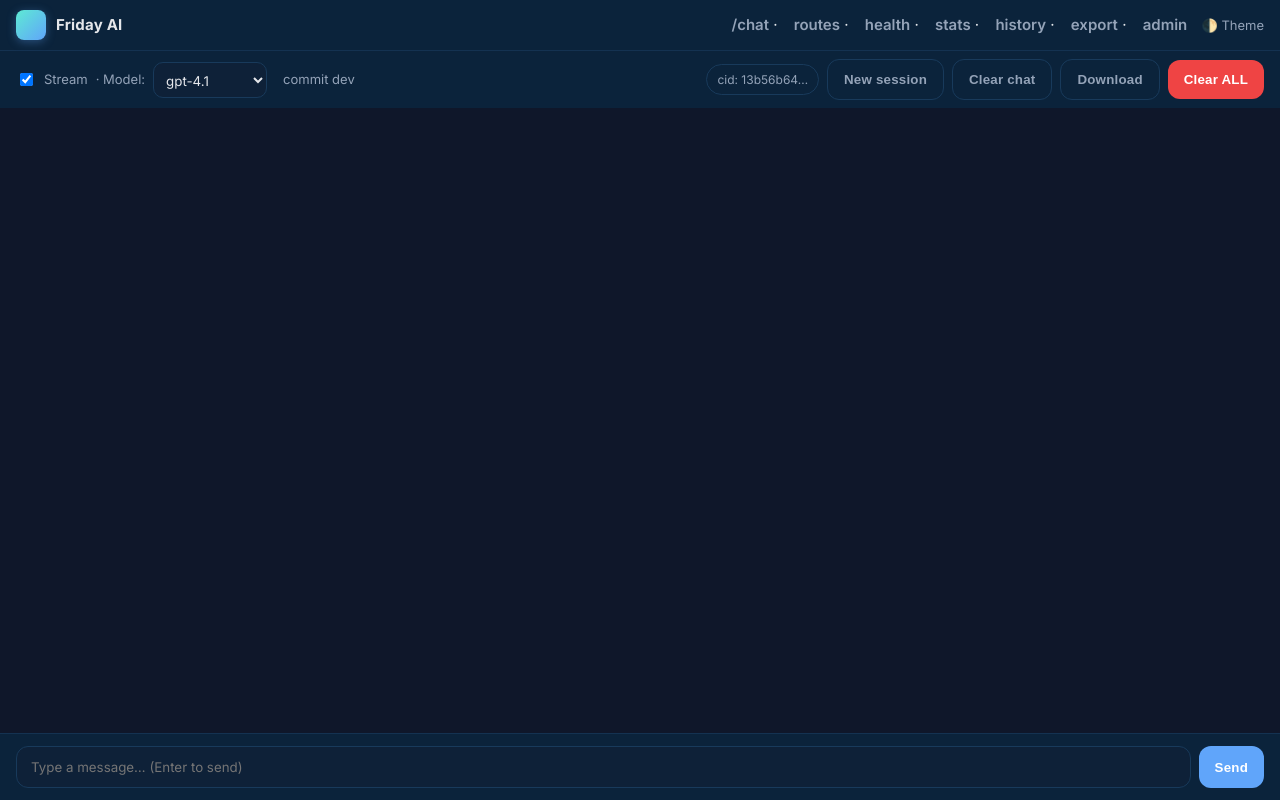
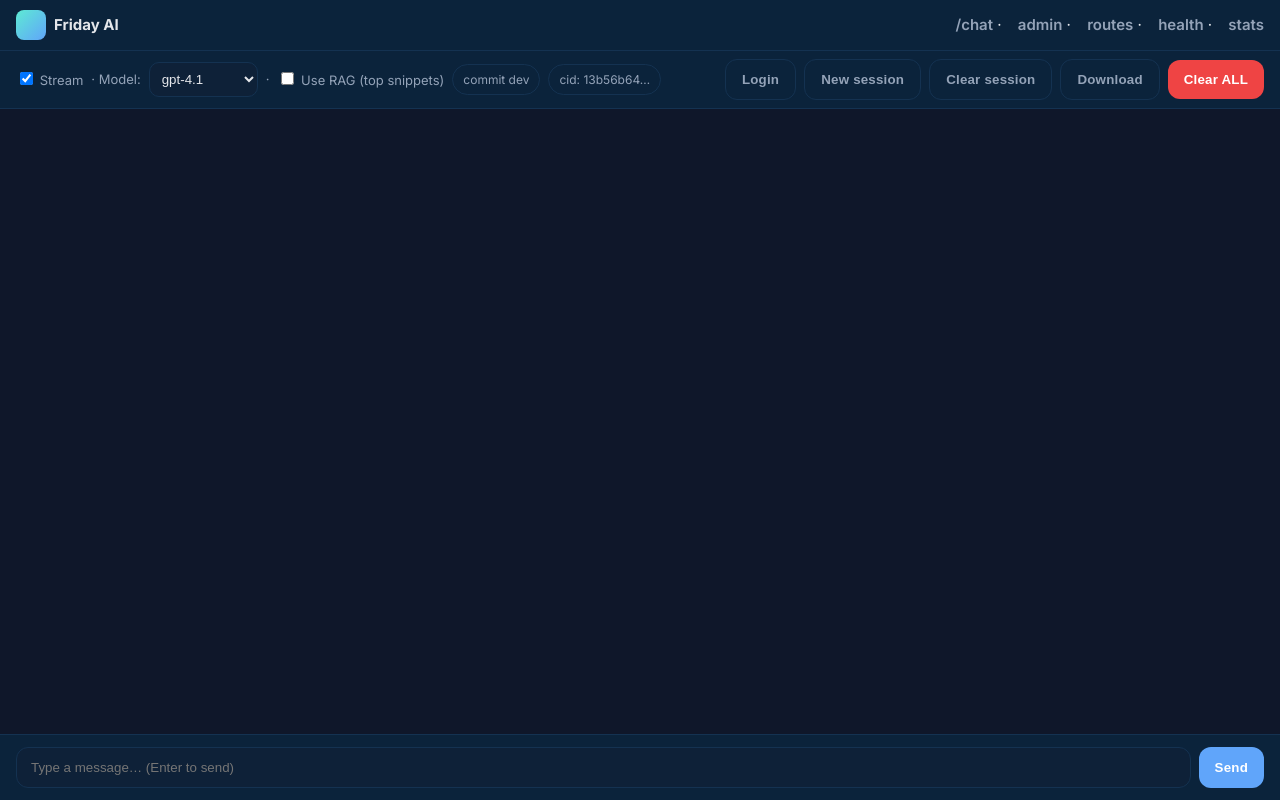
Before and after one commit to goatman88/friday_full_bundle, a Flask app: page / in a window 1280 px wide. Run offline with Flask 3, Linux system fonts and the light colour scheme.

Commit message:
Update chat.html

```diff
--- a/templates/chat.html
+++ b/templates/chat.html
@@ -4,92 +4,70 @@
   <meta charset="UTF-8" />
   <title>{{ title or "Friday AI" }}</title>
   <meta name="viewport" content="width=device-width, initial-scale=1"/>
-
-  <!-- Google Fonts (Inter) -->
-  <link rel="preconnect" href="https://fonts.googleapis.com">
-  <link rel="preconnect" href="https://fonts.gstatic.com" crossorigin>
+  <link rel="preconnect" href="https://fonts.googleapis.com"><link rel="preconnect" href="https://fonts.gstatic.com" crossorigin>
   <link href="https://fonts.googleapis.com/css2?family=Inter:wght@400;600;700&display=swap" rel="stylesheet">
-
   <style>
-    :root { --bg:#0f172a; --card:#0b233b; --ink:#e5e7eb; --muted:#94a3b8; --accent:#60a5fa; }
-    [data-theme="light"] { --bg:#f1f5f9; --card:#fff; --ink:#111; --muted:#444; --accent:#2563eb; }
-    html,body{
-      height:100%; margin:0;
-      font:15px/1.45 "Inter", system-ui, -apple-system, Segoe UI, Roboto, Arial, sans-serif;
-      background:var(--bg); color:var(--ink);
-      text-rendering:optimizeLegibility; -webkit-font-smoothing:antialiased; -moz-osx-font-smoothing:grayscale;
-    }
-    .wrap{display:flex; flex-direction:column; height:100%}
-    header{background:var(--card); border-bottom:1px solid #143251; padding:10px 16px; display:flex; justify-content:space-between; align-items:center}
-    .ttl{display:flex; align-items:center; gap:10px; font-weight:700; letter-spacing:.2px}
-    .badge{background:linear-gradient(135deg,#5eead4,#60a5fa); width:30px; height:30px; border-radius:8px; box-shadow:0 2px 10px rgba(96,165,250,.35)}
-    .links a{color:var(--muted); text-decoration:none; margin-left:12px; font-weight:600}
+    :root { --bg:#0f172a; --card:#0b233b; --ink:#e5e7eb; --muted:#94a3b8; --accent:#60a5fa; --border:#143251; }
+    html,body{height:100%;margin:0;background:var(--bg);color:var(--ink);font:15px/1.45 "Inter",system-ui,-apple-system,Segoe UI,Roboto,Arial}
+    .wrap{display:flex;flex-direction:column;height:100%}
+    header,footer{background:var(--card);border-color:var(--border)}
+    header{border-bottom:1px solid var(--border);padding:10px 16px;display:flex;justify-content:space-between;align-items:center}
+    .badge{background:linear-gradient(135deg,#5eead4,#60a5fa);width:30px;height:30px;border-radius:8px;margin-right:8px}
+    .links a{color:var(--muted);text-decoration:none;margin-left:12px;font-weight:600}
     .links a:hover{color:var(--accent)}
-    .log{flex:1; overflow:auto; padding:22px 18px; display:flex; flex-direction:column; gap:12px}
-    .bubble{max-width:72%; padding:12px 14px; border-radius:14px; white-space:pre-wrap; line-height:1.55}
-    .u{background:#0b395b; align-self:flex-end; color:#fff}
-    .a{background:#12273f; align-self:flex-start}
-    [data-theme="light"] .u{background:#dbeafe; color:#111}
-    [data-theme="light"] .a{background:#e2e8f0; color:#111}
-    .meta{font-size:13px; color:var(--muted); display:flex; justify-content:space-between; align-items:center; padding:8px 16px; background:var(--card); gap:8px; flex-wrap:wrap}
-    select{background:#0e2138; color:var(--ink); border:1px solid #183a5b; border-radius:10px; padding:8px; font-family:inherit}
-    [data-theme="light"] select{background:#fff; border:1px solid #ccc}
-    .pill{padding:6px 10px; border:1px solid #183a5b; border-radius:999px; font-size:12px}
-    footer{background:var(--card); border-top:1px solid #143251; padding:12px 16px; display:flex; gap:8px; position:sticky; bottom:0}
-    input[type=text]{flex:1; padding:12px 14px; border-radius:12px; border:1px solid #183a5b; background:#0e2138; color:var(--ink); font-family:inherit}
-    [data-theme="light"] input[type=text]{background:#fff; border:1px solid #ccc}
-    button{background:var(--accent); color:#fff; border:0; padding:12px 16px; border-radius:12px; font-weight:700; cursor:pointer; letter-spacing:.2px}
-    button.secondary{background:transparent; color:var(--muted); border:1px solid #183a5b}
+    .meta{font-size:13px;color:var(--muted);display:flex;justify-content:space-between;align-items:center;padding:8px 16px;background:var(--card);gap:8px;flex-wrap:wrap;border-bottom:1px solid var(--border)}
+    .pill{padding:6px 10px;border:1px solid var(--border);border-radius:999px;font-size:12px}
+    .log{flex:1;overflow:auto;padding:22px 18px;display:flex;flex-direction:column;gap:12px}
+    .bubble{max-width:72%;padding:12px 14px;border-radius:14px;white-space:pre-wrap;line-height:1.55}
+    .u{background:#0b395b;color:#fff;align-self:flex-end}
+    .a{background:#12273f;align-self:flex-start}
+    footer{border-top:1px solid var(--border);padding:12px 16px;display:flex;gap:8px}
+    input[type=text]{flex:1;padding:12px 14px;border-radius:12px;border:1px solid var(--border);background:#0e2138;color:var(--ink)}
+    button{background:var(--accent);color:#fff;border:0;padding:12px 16px;border-radius:12px;font-weight:700;cursor:pointer;letter-spacing:.2px}
+    button.secondary{background:transparent;color:var(--muted);border:1px solid var(--border)}
     button.warn{background:#ef4444}
-    button:hover{opacity:.92}
-    .themeToggle{cursor:pointer; margin-left:10px; font-size:13px; color:var(--muted)}
-    .row{display:flex; gap:8px; align-items:center; flex-wrap:wrap}
-    .hint{font-size:12px; color:var(--muted)}
+    select{background:#0e2138;color:var(--ink);border:1px solid var(--border);border-radius:10px;padding:8px}
+    .hint{font-size:12px;color:var(--muted)}
   </style>
 </head>
 <body>
-<div class="wrap" id="appRoot">
-
+<div class="wrap" id="root">
   <header>
-    <div class="ttl"><div class="badge"></div> Friday AI</div>
+    <div style="display:flex;align-items:center"><div class="badge"></div><strong>Friday AI</strong></div>
     <div class="links">
-      <a href="/chat">/chat</a>
-      · <a id="routesLink" href="#">routes</a>
-      · <a id="healthLink" href="#">health</a>
-      · <a id="statsLink" href="#">stats</a>
-      · <a id="historyLink" href="#">history</a>
-      · <a id="exportLink" href="#">export</a>
-      · <a href="/admin" target="_blank" title="Admin Panel">admin</a>
-      <span class="themeToggle" onclick="toggleTheme()">🌓 Theme</span>
+      <a href="/chat">/chat</a> · <a href="/admin" target="_blank">admin</a> ·
+      <a id="routesLink" href="#">routes</a> · <a id="healthLink" href="#">health</a> · <a id="statsLink" href="#">stats</a>
     </div>
   </header>
 
   <div class="meta">
-    <div class="row">
-      <label class="row"><input id="stream" type="checkbox" checked> Stream</label>
+    <div style="display:flex;align-items:center;gap:8px;flex-wrap:wrap">
+      <label><input id="stream" type="checkbox" checked> Stream</label>
       · Model: <select id="model"></select>
-      <span id="commit" style="margin-left:8px"></span>
+      · <label><input id="useRag" type="checkbox"> Use RAG (top snippets)</label>
+      <span id="commit" class="pill"></span>
+      <span id="cidLabel" class="pill"></span>
     </div>
-    <div class="row">
-      <span id="cidLabel" class="pill"></span>
+    <div style="display:flex;align-items:center;gap:8px;flex-wrap:wrap">
+      <button id="loginBtn" class="secondary">Login</button>
+      <button id="logoutBtn" class="secondary" style="display:none">Logout</button>
       <button id="newCid" class="secondary">New session</button>
-      <button id="clearChat" class="secondary" title="Clear UI and server history for this session">Clear chat</button>
-      <button id="downloadChat" class="secondary" title="Download this session as JSON">Download</button>
-      <button id="purgeAll" class="warn" title="Admin: purge ALL sessions">Clear ALL</button>
+      <button id="clearChat" class="secondary">Clear session</button>
+      <button id="downloadChat" class="secondary">Download</button>
+      <button id="purgeAll" class="warn">Clear ALL</button>
     </div>
   </div>
 
   <div id="log" class="log"></div>
 
   <footer>
-    <input id="msg" type="text" placeholder="Type a message… (Enter to send)" />
+    <input id="msg" type="text" placeholder="Type a message… (Enter to send)"/>
     <button id="send">Send</button>
   </footer>
 </div>
 
 <script>
 const base = location.origin;
-  const appRoot = document.querySelector("#appRoot");
 const log = document.querySelector("#log");
 const msg = document.querySelector("#msg");
 const sendBtn = document.querySelector("#send");
@@ -101,20 +79,22 @@
 const downloadBtn = document.querySelector("#downloadChat");
 const purgeAllBtn = document.querySelector("#purgeAll");
 const streamChk = document.querySelector("#stream");
+const routesLink = document.querySelector("#routesLink");
+const healthLink = document.querySelector("#healthLink");
+const statsLink = document.querySelector("#statsLink");
+const loginBtn = document.querySelector("#loginBtn");
+const logoutBtn = document.querySelector("#logoutBtn");
+const useRagChk = document.querySelector("#useRag");
 
-  /* ========== THEME ========== */
-  function loadTheme() {
-    const t = localStorage.getItem("theme") || "dark";
-    appRoot.setAttribute("data-theme", t);
+function token(){ return localStorage.getItem("JWT") || ""; }
+function headers(json=true){
+  const h = json ? {"Content-Type":"application/json"} : {};
+  const t = token(); if(t) h["Authorization"] = "Bearer " + t;
+  return h;
 }
-  function toggleTheme() {
-    const current = appRoot.getAttribute("data-theme");
-    const next = current === "light" ? "dark" : "light";
-    appRoot.setAttribute("data-theme", next);
-    localStorage.setItem("theme", next);
-  }
+function authed(){ return !!token(); }
+function showAuthButtons(){ loginBtn.style.display = authed()?"none":""; logoutBtn.style.display = authed()?"": "none"; }
 
-  /* ========== SESSION (CID) ========== */
 function getCid(){
   let c = localStorage.getItem("cid");
   if(!c){ c = crypto.randomUUID(); localStorage.setItem("cid", c); }
@@ -125,64 +105,67 @@
   localStorage.setItem("cid", c);
   cidLabel.textContent = `cid: ${c.slice(0,8)}…`;
 }
-
-  /* ========== UI HELPERS ========== */
 function append(role, text){
   const b = document.createElement("div");
   b.className = `bubble ${role==="user"?"u":"a"}`;
   b.textContent = text;
-    log.appendChild(b);
-    log.scrollTop = log.scrollHeight;
+  log.appendChild(b); log.scrollTop = log.scrollHeight;
 }
 function clearUI(){ log.innerHTML = ""; }
 
-  /* ========== MODELS ========== */
 async function loadModels(){
   try{
-      const r = await fetch(`${base}/api/models`);
-      const j = await r.json();
+    const j = await fetch(`${base}/api/models`).then(r=>r.json());
     modelSel.innerHTML = "";
-      (j.available || []).forEach(m=>{
-        const o = document.createElement("option");
-        o.value = m; o.textContent = m;
-        if(m === j.active) o.selected = true;
-        modelSel.appendChild(o);
+    (j.available||[]).forEach(m=>{
+      const o = document.createElement("option"); o.value=m; o.textContent=m;
+      if(m === j.active) o.selected = true; modelSel.appendChild(o);
     });
   }catch{ modelSel.innerHTML = "<option>(error)</option>"; }
 }
 modelSel.onchange = async ()=>{
   try{
-      const r = await fetch(`${base}/api/model`,{
-        method:"POST", headers:{"Content-Type":"application/json"},
-        body: JSON.stringify({ model: modelSel.value })
-      });
-      const j = await r.json();
+    const j = await fetch(`${base}/api/model`,{method:"POST", headers:headers(), body:JSON.stringify({model:modelSel.value})}).then(r=>r.json());
     append("assistant", `Model switched to: ${j.active}`);
   }catch(e){ append("assistant", "Model switch error: " + e.message); }
 };
 
-  /* ========== CORE: NON-STREAM sendMsg() ========== */
 async function sendMsg(cid, text){
-    const r = await fetch(`${base}/api/chat?cid=${encodeURIComponent(cid)}`,{
-      method:"POST",
-      headers:{ "Content-Type":"application/json" },
-      body: JSON.stringify({ message: text })
-    });
-    const j = await r.json();
+  // optional: RAG prepend
+  if(authed() && useRagChk.checked){
+    try{
+      const rag = await fetch(`${base}/api/rag/search?q=${encodeURIComponent(text)}&k=3`, {headers:headers(false)}).then(r=>r.json());
+      if(rag.results?.length){
+        const ctx = rag.results.map(r=>`[${r.score}] ${r.snippet}`).join("\n---\n");
+        text = `Use this context to answer:\n${ctx}\n\nUser: ${text}`;
+      }
+    }catch{}
+  }
+  const j = await fetch(`${base}/api/chat?cid=${encodeURIComponent(cid)}`, {
+    method:"POST", headers:headers(), body:JSON.stringify({message:text})
+  }).then(r=>r.json());
   if(j.cid && j.cid !== cid) setCid(j.cid);
-    return j; // { reply, cid }
+  return j;
 }
 
-  /* ========== CORE: STREAMING sendStream() ========== */
 async function sendStream(cid, text, onDelta, onDone){
+  // optional: RAG
+  if(authed() && useRagChk.checked){
+    try{
+      const rag = await fetch(`${base}/api/rag/search?q=${encodeURIComponent(text)}&k=3`, {headers:headers(false)}).then(r=>r.json());
+      if(rag.results?.length){
+        const ctx = rag.results.map(r=>`[${r.score}] ${r.snippet}`).join("\n---\n");
+        text = `Use this context to answer:\n${ctx}\n\nUser: ${text}`;
+      }
+    }catch{}
+  }
   const url = new URL(`${base}/api/chat/stream`);
   url.searchParams.set("cid", cid);
   url.searchParams.set("q", text);
-    const resp = await fetch(url);
-    const reader = resp.body.getReader();
-    const dec = new TextDecoder();
+  const resp = await fetch(url, { headers: headers(false) });
+  const reader = resp.body.getReader(); const dec = new TextDecoder();
   let acc = "";
-    while(true){
+  for(;;){
     const {value, done} = await reader.read();
     if(done) break;
     const chunk = dec.decode(value);
@@ -198,92 +181,50 @@
   }
 }
 
-  /* ========== SEND BUTTON HANDLER ========== */
 async function send(){
   const text = msg.value.trim(); if(!text) return;
   append("user", text); msg.value = "";
   const cid = getCid();
 
   if(streamChk.checked){
-      // streaming path
-      let streamingDiv = document.createElement("div");
-      streamingDiv.className = "bubble a";
-      streamingDiv.textContent = "…";
-      log.appendChild(streamingDiv); log.scrollTop = log.scrollHeight;
-
-      await sendStream(
-        cid,
-        text,
-        (_delta, acc) => { streamingDiv.textContent = acc; log.scrollTop = log.scrollHeight; },
-        (_final) => { /* already in DOM via acc */ }
-      );
+    const bubble = document.createElement("div"); bubble.className="bubble a"; bubble.textContent="…"; log.appendChild(bubble);
+    await sendStream(cid, text, (_d, acc)=>{ bubble.textContent = acc; log.scrollTop = log.scrollHeight; }, (_final)=>{});
   } else {
-      // non-stream path
     try{
       const j = await sendMsg(cid, text);
       append("assistant", j.reply ?? JSON.stringify(j));
-      }catch(e){
-        append("assistant", "Request failed: " + e.message);
-      }
+    }catch(e){ append("assistant", "Request failed: " + e.message); }
   }
 }
 
-  /* ========== NAV LINKS ========== */
-  document.querySelector("#routesLink").onclick = async e => { e.preventDefault(); append("assistant", JSON.stringify(await (await fetch(base+"/routes")).json(), null, 2)); };
-  document.querySelector("#healthLink").onclick = async e => { e.preventDefault(); const j = await (await fetch(base+"/debug/health")).json(); commitSpan.textContent = j.commit ? "commit " + j.commit : ""; append("assistant", JSON.stringify(j, null, 2)); };
-  document.querySelector("#statsLink").onclick  = async e => { e.preventDefault(); append("assistant", JSON.stringify(await (await fetch(base+"/api/stats")).json(), null, 2)); };
-  document.querySelector("#historyLink").onclick= async e => { e.preventDefault(); append("assistant", JSON.stringify(await (await fetch(base+`/api/history?cid=${getCid()}`)).json(), null, 2)); };
-  document.querySelector("#exportLink").onclick = async e => { e.preventDefault(); append("assistant", JSON.stringify(await (await fetch(base+`/api/history/export?cid=${getCid()}`)).json(), null, 2)); };
+// nav & actions
+routesLink.onclick = async e => { e.preventDefault(); append("assistant", JSON.stringify(await (await fetch(base+"/routes")).json(), null, 2)); };
+healthLink.onclick = async e => { e.preventDefault(); const j = await (await fetch(base+"/debug/health")).json(); commitSpan.textContent = j.commit ? "commit "+j.commit : ""; append("assistant", JSON.stringify(j,null,2)); };
+statsLink.onclick  = async e => { e.preventDefault(); append("assistant", JSON.stringify(await (await fetch(base+"/api/stats")).json(), null, 2)); };
 
-  /* ========== ACTION BUTTONS ========== */
-  newCidBtn.onclick = () => { setCid(crypto.randomUUID()); clearUI(); append("assistant", "Started fresh session."); };
-  clearBtn.onclick = async () => {
-    const cid = getCid();
-    const sure = confirm("Clear chat for this session (local log + server history)?");
-    if(!sure) return;
-    try{
-      await fetch(`${base}/api/history?cid=${encodeURIComponent(cid)}`, { method: "DELETE" });
-      clearUI();
-      append("assistant", "Cleared chat history for this session.");
-    }catch(e){
-      clearUI();
-      append("assistant", "Cleared UI. Server clear may have failed: " + e.message);
+newCidBtn.onclick = ()=>{ setCid(crypto.randomUUID()); clearUI(); append("assistant","Started fresh session."); };
+clearBtn.onclick = async ()=>{ const cid = getCid(); await fetch(`${base}/api/history?cid=${encodeURIComponent(cid)}`, {method:"DELETE",headers:headers(false)}); clearUI(); append("assistant","Cleared chat history for this session."); };
+downloadBtn.onclick = async ()=>{ const cid = getCid(); const res = await fetch(`${base}/api/history/export_file?cid=${encodeURIComponent(cid)}`,{headers:headers(false)}); const blob = await res.blob(); const url = URL.createObjectURL(blob); const a=document.createElement("a"); a.href=url; a.download=`friday_${cid.slice(0,8)}.json`; document.body.appendChild(a); a.click(); a.remove(); URL.revokeObjectURL(url); };
+purgeAllBtn.onclick = async ()=>{ const tok = prompt("Admin token to purge ALL:"); if(!tok) return; const r = await fetch(`${base}/api/admin/purge_all`, {method:"DELETE", headers:{ "X-Admin-Token": tok }}); const j = await r.json(); append("assistant", r.ok? `Purged ${j.purged_count} sessions` : "Admin purge failed: "+(j.error||r.status)); };
+
+sendBtn.onclick = send;
+msg.addEventListener("keydown", e=>{ if(e.key==="Enter" && !e.shiftKey){ e.preventDefault(); send(); } });
+
+async function doLogin(){
+  const email = prompt("Email:"); if(!email) return;
+  const pwd = prompt("Password:");
+  const res = await fetch(`${base}/auth/login`, {method:"POST", headers:{"Content-Type":"application/json"}, body: JSON.stringify({email, password: pwd})});
+  const j = await res.json();
+  if(res.ok && j.token){ localStorage.setItem("JWT", j.token); showAuthButtons(); append("assistant", `Logged in as ${j.name||email}`); }
+  else { if(confirm("No account? Create one now?")) { const n = prompt("Name (optional):")||""; const rr = await fetch(`${base}/auth/register`,{method:"POST",headers:{"Content-Type":"application/json"},body:JSON.stringify({email, password: pwd, name:n})}); const jj = await rr.json(); if(rr.ok && jj.token){ localStorage.setItem("JWT", jj.token); showAuthButtons(); append("assistant","Account created & logged in."); } else { append("assistant","Auth failed: "+(jj.error||rr.status)); } } }
 }
-  };
-  downloadBtn.onclick = async () => {
-    const cid = getCid();
-    const res = await fetch(`${base}/api/history/export_file?cid=${encodeURIComponent(cid)}`);
-    if(!res.ok){ append("assistant", "Download failed."); return; }
-    const blob = await res.blob();
-    const url = URL.createObjectURL(blob);
-    const a = document.createElement("a");
-    const stamp = new Date().toISOString().replace(/[:.]/g,"-");
-    a.href = url; a.download = `friday_${cid.slice(0,8)}_${stamp}.json`;
-    document.body.appendChild(a); a.click(); a.remove();
-    URL.revokeObjectURL(url);
-  };
-  purgeAllBtn.onclick = async () => {
-    const tok = prompt("Admin token (required to purge ALL sessions):");
-    if(!tok) return;
-    if(!confirm("This will clear ALL sessions on the server. Continue?")) return;
-    try{
-      const r = await fetch(`${base}/api/admin/purge_all`, { method:"DELETE", headers: { "X-Admin-Token": tok } });
-      const j = await r.json();
-      if(!r.ok){ append("assistant", "Admin purge failed: " + (j.error||r.status)); return; }
-      clearUI();
-      append("assistant", `Purged ${j.purged_count} sessions.`);
-    }catch(e){
-      append("assistant", "Admin purge error: " + e.message);
-    }
-  };
+loginBtn.onclick = doLogin;
+logoutBtn.onclick = ()=>{ localStorage.removeItem("JWT"); showAuthButtons(); append("assistant","Logged out."); };
 
-  /* ========== BOOT ========== */
-  (function boot(){
-    loadTheme();
+(async function boot(){
+  showAuthButtons();
   getCid(); loadModels();
-    fetch(`${base}/debug/health`).then(r=>r.json()).then(j=>{ if(j.commit) commitSpan.textContent = "commit " + j.commit; });
-    msg.addEventListener("keydown", e => { if(e.key==="Enter" && !e.shiftKey){ e.preventDefault(); send(); } });
-    sendBtn.onclick = send;
+  fetch(`${base}/debug/health`).then(r=>r.json()).then(j=>{ if(j.commit) commitSpan.textContent = "commit "+j.commit; });
 })();
 </script>
 </body>
```
Lines whose indentation alone changed are shown as unchanged.
